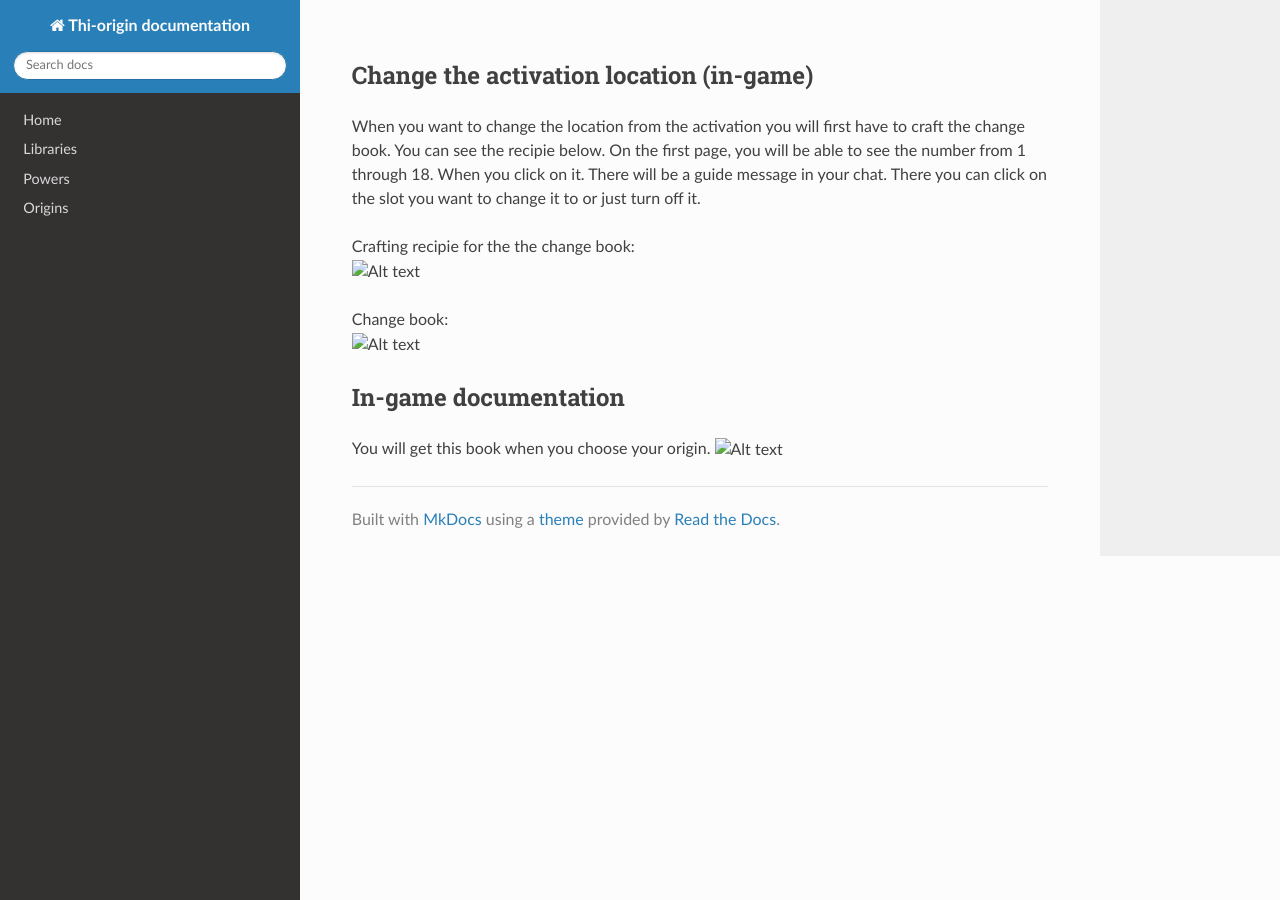
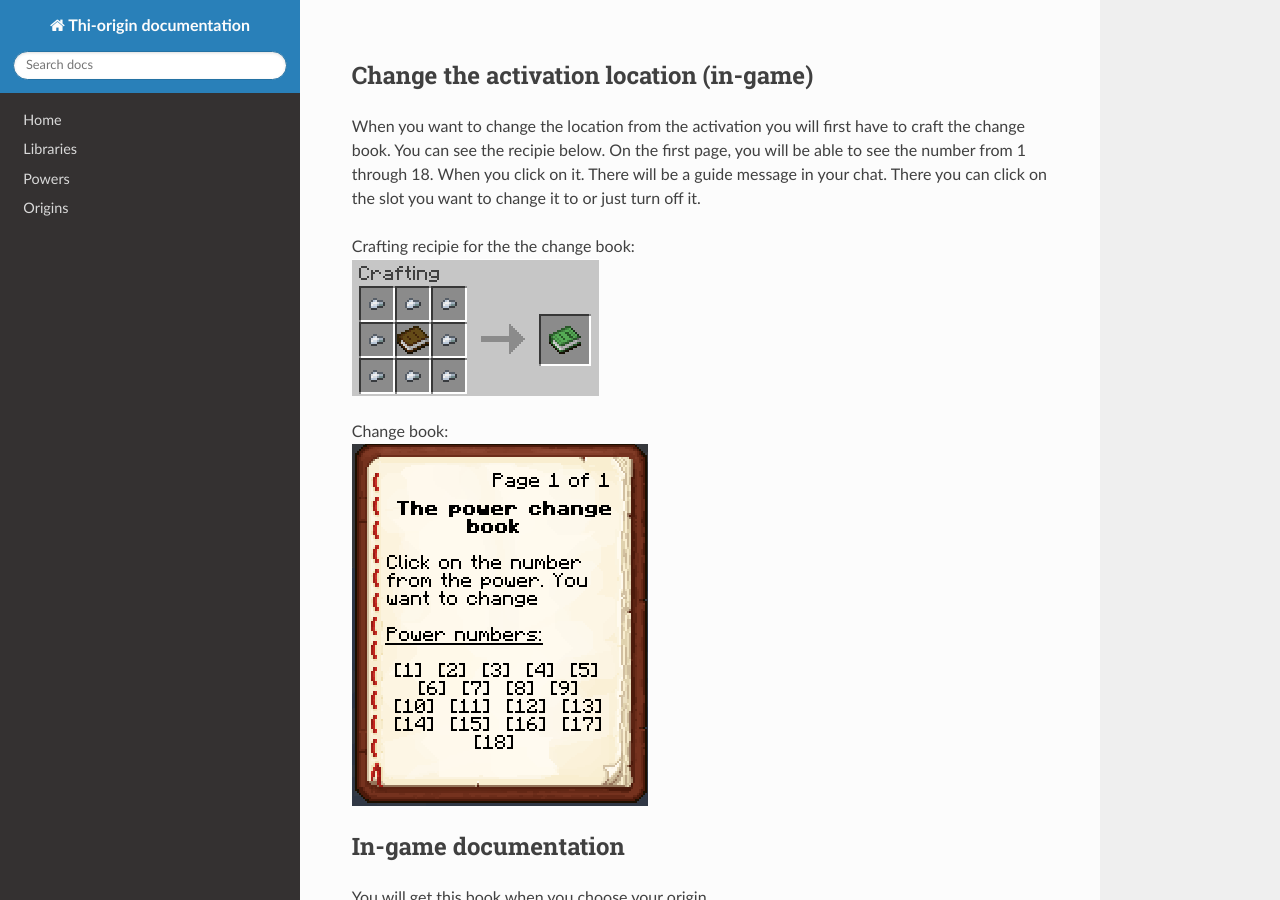
Before and after one commit to MisionThi/thi-origins-stuff, an MkDocs documentation site: the page built from docs/libraries/thi_key_lib_v1/doc.md, in a window 1280 px wide and 900 px high, scrolled down 4154 px. Built offline with MkDocs 1.6.1, drawn with Linux system fonts in a browser that asks for light colours; nearby versions of some CDN libraries.

Commit message:
images structure

```diff
--- a/docs/libraries/thi_key_lib_v1.md
+++ b/docs/libraries/thi_key_lib_v1/doc.md
@@ -173,12 +173,12 @@ On the first page, you will be able to see the number from 1 through 18. When yo
 There you can click on the slot you want to change it to or just turn off it.
 
 Crafting recipie for the the change book: <br />
-![Alt text](img/crafting_recipie.png "Crafting recipie")
+![Alt text](crafting_recipie.png "Crafting recipie")
 
 Change book: <br />
-![Alt text](img/power_change.png "Power change book")
+![Alt text](power_change.png "Power change book")
 <br />
 
 ## In-game documentation
 You will get this book when you choose your origin.
-![Alt text](img/beginbook.png "In game documentation")
+![Alt text](beginbook.png "In game documentation")
```
Also changed, not shown: docs/libraries.md (+1 -1 lines), docs/libraries/thi_key_lib_v1/beginbook.png (renamed from docs/img/beginbook.png), docs/libraries/thi_key_lib_v1/crafting_recipie.png (renamed from docs/img/crafting_recipie.png), docs/libraries/thi_key_lib_v1/power_change.png (renamed from docs/img/power_change.png).
